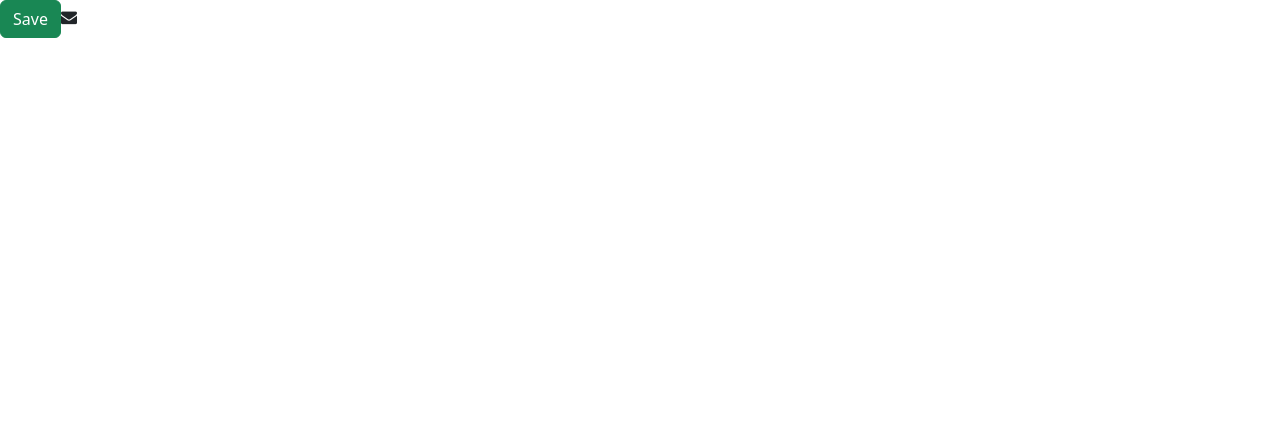
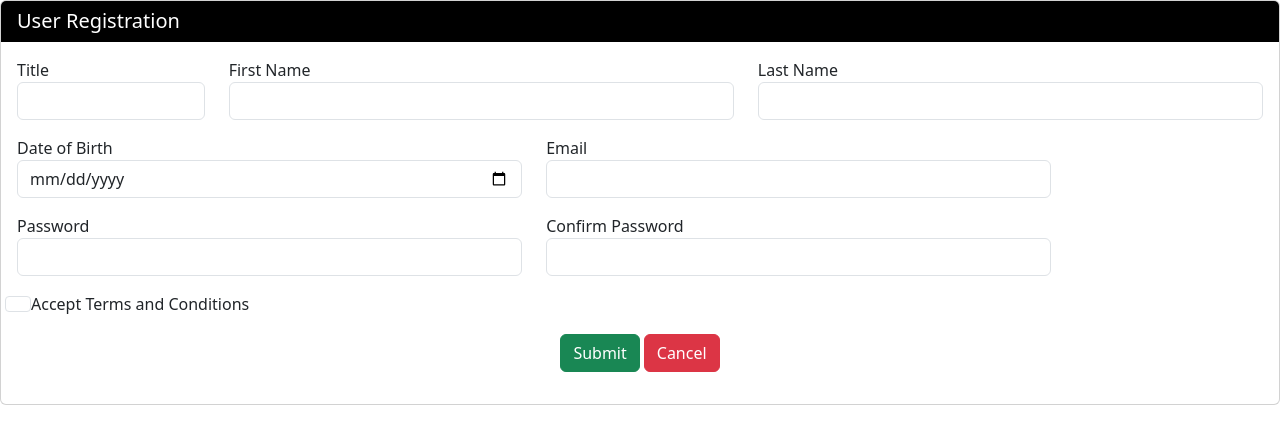
Before and after one commit to MShahmeer/registrationapp, an Angular app: page / in a window 1280 px wide. Shown: the top 444 px of the page. Built offline with nearby package versions, Linux system fonts and the light colour scheme.

Commit message:
form structure done

```diff
--- a/package.json
+++ b/package.json
@@ -18,6 +18,7 @@
     "@angular/platform-browser": "^14.2.0",
     "@angular/platform-browser-dynamic": "^14.2.0",
     "@angular/router": "^14.2.0",
+    "angular-in-memory-web-api": "^0.14.0",
     "bootstrap": "^5.3.0",
     "font-awesome": "^4.7.0",
     "ngx-toastr": "^15.2.2",
--- a/src/app/app.component.css
+++ b/src/app/app.component.css
@@ -0,0 +1,4 @@
+.card-header-color{
+    background-color: black;
+    color: white;
+}
--- a/src/app/app.component.html
+++ b/src/app/app.component.html
@@ -1,3 +1,78 @@
-<button class="btn btn-success">Save</button>
+<div class="card">
+  <h5 class="card-header card-header-color">User Registration</h5>
+  <div class="card-body">
+    <form [formGroup]="registrationForm">
+      <div class="row mb-3">
+        <div class="form-group col">
+          <label for="">Title</label>
+          <select class="form-control" formControlName="title" id="">
+            <option value="Mr">Mr</option>
+            <option value="Mrs">Mrs</option>
+            <option value="Ms">Ms</option>
+          </select>
+        </div>
 
-<i class="fa fa-envelope"></i>
+        <div class="form-group col-5">
+          <label for="">First Name</label>
+          <input class="form-control" type="text" formControlName="firstName" />
+        </div>
+
+        <div class="form-group col-5">
+          <label for="">Last Name</label>
+          <input class="form-control" type="text" formControlName="lastName" />
+        </div>
+      </div>
+
+      <div class="row mb-3">
+        <div class="form-group col-5">
+          <label for="">Date of Birth</label>
+          <input type="date" class="form-control" formControlName="dob" />
+        </div>
+        <div class="form-group col-5">
+          <label for="">Email</label>
+          <input type="email" class="form-control" formControlName="email" />
+        </div>
+      </div>
+
+      <div class="row mb-3">
+        <div class="form-group col-5">
+          <label for="">Password</label>
+          <input
+            type="password"
+            class="form-control"
+            formControlName="password"
+          />
+        </div>
+        <div class="form-group col-5">
+          <label for="">Confirm Password</label>
+          <input
+            type="password"
+            class="form-control"
+            formControlName="confirmPassword"
+          />
+        </div>
+      </div>
+
+      <div class="row mb-3">
+        <div class="form-group col form-check">
+          <input
+            type="checkbox"
+            class="form-control form-check-input"
+            formControlName="acceptTerms"
+            id="acceptTerms"
+          />
+          <label for="acceptTerms" class="form-check-label"
+            >Accept Terms and Conditions</label
+          >
+        </div>
+      </div>
+
+      <div class="row mb-3">
+        <div class="form-group text-center">
+          <button class="btn btn-success me-1" type="submit">Submit</button>
+          <button type="button" class="btn btn-danger">Cancel</button>
+        </div>
+      </div>
+    </form>
+  </div>
+</div>
--- a/src/app/app.component.ts
+++ b/src/app/app.component.ts
@@ -1,5 +1,6 @@
 import { Component, OnInit } from '@angular/core';
 import { ToastrService } from 'ngx-toastr';
+import { FormBuilder, FormGroup, Validators } from '@angular/forms';
 import Swal from 'sweetalert2';
 
 @Component({
@@ -9,13 +10,54 @@ import Swal from 'sweetalert2';
 })
 export class AppComponent implements OnInit {
   title = 'registrationapp';
+  registrationForm: FormGroup;
 
-  constructor(private toaster: ToastrService) {}
+  constructor(
+    private toaster: ToastrService,
+    private formBuilder: FormBuilder
+  ) {}
 
   ngOnInit() {
-    // this.toaster.success('saved successfully', 'User master');
-    // Swal.fire('Hello World');
-    // Swal.fire("oops..", "something went wrong", "error")
-    // Swal.fire("Thanks", "Form saved", "success")
+    this.setFormState();
+  }
+
+  setFormState() {
+    this.registrationForm = this.formBuilder.group({
+      id: [0],
+      title: ['', Validators.required],
+      firstName: [
+        '',
+        Validators.compose([
+          Validators.required,
+          Validators.minLength(3),
+          Validators.maxLength(10),
+        ]),
+      ],
+      lastName: [
+        '',
+        Validators.compose([
+          Validators.required,
+          Validators.minLength(3),
+          Validators.maxLength(10),
+        ]),
+      ],
+
+      email: ['', Validators.compose([Validators.required, Validators.email])],
+      dob: [
+        '',
+        Validators.compose([
+          Validators.required,
+          Validators.pattern(
+            /^(?:0[1-9]|[12]\d|3[01])([\/.-])(?:0[1-9]|1[012])\1(?:19|20)\d\d$/
+          ),
+        ]),
+      ],
+      password: [
+        '',
+        Validators.compose([Validators.required, Validators.minLength(6)]),
+      ],
+      confirmPassword: ['', Validators.required],
+      acceptTerms: [false, Validators.required],
+    });
   }
 }
--- a/src/app/app.module.ts
+++ b/src/app/app.module.ts
@@ -5,6 +5,8 @@ import {BrowserAnimationsModule} from '@angular/platform-browser/animations';
 import { AppRoutingModule } from './app-routing.module';
 import { AppComponent } from './app.component';
 import { ToastrModule } from 'ngx-toastr';
+import { ReactiveFormsModule } from '@angular/forms';
+import {HttpClientModule} from '@angular/common/http';
 
 @NgModule({
   declarations: [
@@ -14,7 +16,9 @@ import { ToastrModule } from 'ngx-toastr';
     BrowserModule,
     AppRoutingModule,
     BrowserAnimationsModule,
-    ToastrModule.forRoot() //because this was giving error of no provider for ngx toastr
+    ToastrModule.forRoot(), //because this was giving error of no provider for ngx toastr
+    ReactiveFormsModule,
+    HttpClientModule
   ],
   providers: [],
   bootstrap: [AppComponent]
--- a/tsconfig.json
+++ b/tsconfig.json
@@ -5,7 +5,7 @@
     "baseUrl": "./",
     "outDir": "./dist/out-tsc",
     "forceConsistentCasingInFileNames": true,
-    "strict": true,
+    "strict": false,
     "noImplicitOverride": true,
     "noPropertyAccessFromIndexSignature": true,
     "noImplicitReturns": true,
```
Also changed, not shown: src/app/notes.txt (added), 1 other file (tests, documents, lock files or other folders).
